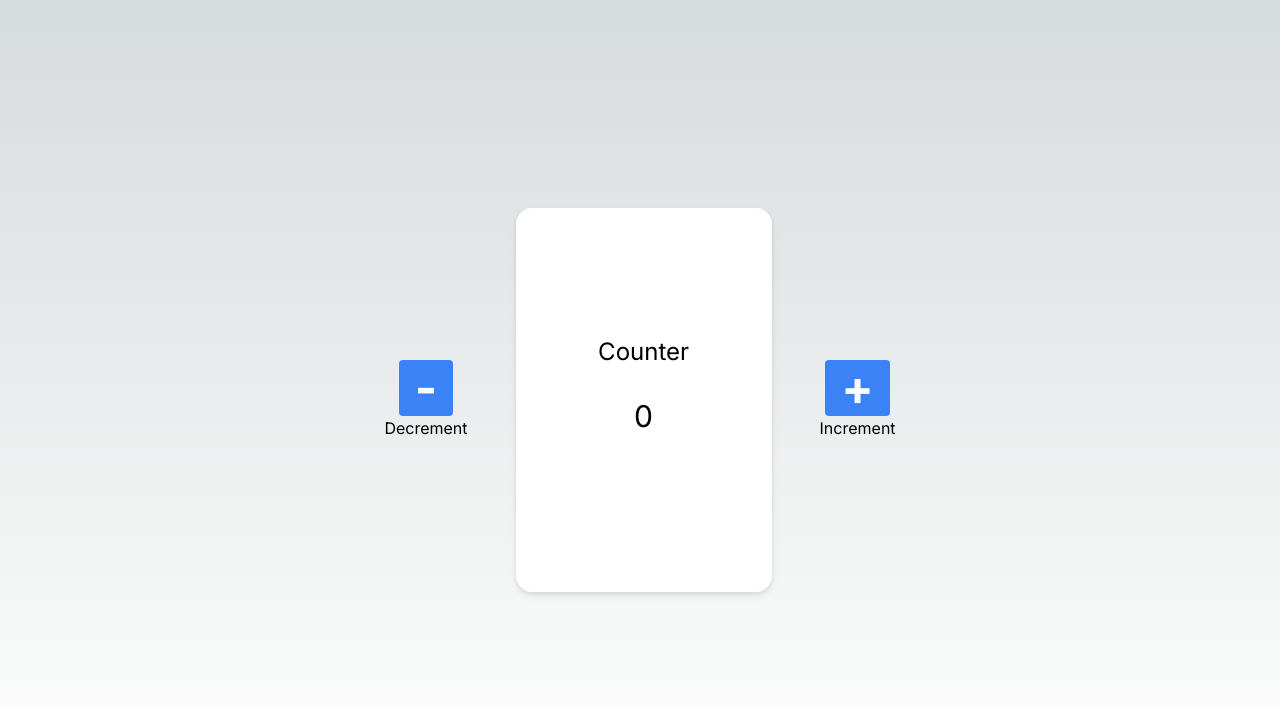
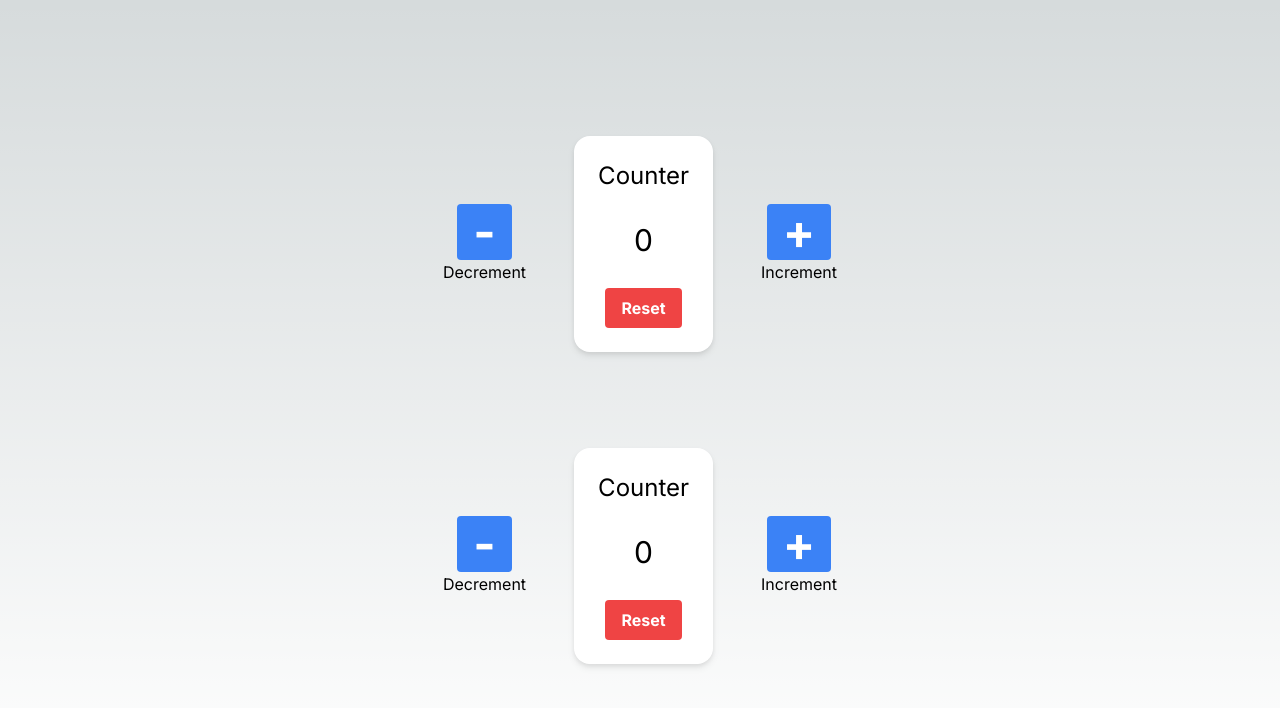
Before and after one commit to Zenith-Legion-Interactive/react-developer-test, a Next.js app: page / in a window 1280 px wide. Shown: the top 708 px of the page. Built offline with nearby package versions, Linux system fonts and the light colour scheme.

Commit message:
[Task 2] State Management - Refactored Counter Component and Added Reset Button [UI, Func]

```diff
--- a/app/counter.tsx
+++ b/app/counter.tsx
@@ -13,12 +13,16 @@ export default function Counter() {
     setCount(count - 1);
   }
 
+  function handleResetButtonClick() {
+    setCount(0);
+  }
+
   return (
     <>
       {/* Container */}
-      <div className="h-screen flex justify-center items-center">
+      <div className="flex justify-center items-center m-12">
 
-      {/* Decrement */}
+      {/* Decrement Button */}
       <div className="p-12 flex flex-col justify-center items-center">
         <div>
           <button className="bg-blue-500 hover:bg-blue-700 text-white text-5xl font-bold py-1 px-4 rounded"
@@ -28,7 +32,7 @@ export default function Counter() {
       </div>
 
       {/* Card */}
-      <div className="w-64 h-96 p-6 bg-white rounded-2xl flex flex-col justify-center items-center drop-shadow-md">
+      <div className="w-46 h-46 p-6 bg-white rounded-2xl flex flex-col justify-center items-center drop-shadow-md">
         <div className="text-center text-2xl">
           Counter
         </div>
@@ -41,9 +45,15 @@ export default function Counter() {
           </div>
 
         </div>
+
+        {/* Reset Button */}
+        <div>
+          <button className="bg-red-500 hover:bg-red-700 text-white font-bold py-2 px-4 rounded"
+            onClick={handleResetButtonClick}>Reset</button>
+        </div>
       </div>
 
-      {/* Increment */}
+      {/* Increment Button */}
       <div className="p-12 flex flex-col justify-center items-center">
         <div>
           <button className="bg-blue-500 hover:bg-blue-700 text-white text-5xl font-bold py-1 px-4 rounded"
--- a/app/page.tsx
+++ b/app/page.tsx
@@ -5,7 +5,14 @@ import Counter from "./Counter";
 export default function Home() {
   return (
     <>
-      <Counter />
+      <div className="h-screen flex flex-col justify-center items-around">
+        <div>
+          <Counter />
+        </div>
+        <div>
+          <Counter />
+        </div>
+      </div>
     </>
   )
 }
```
